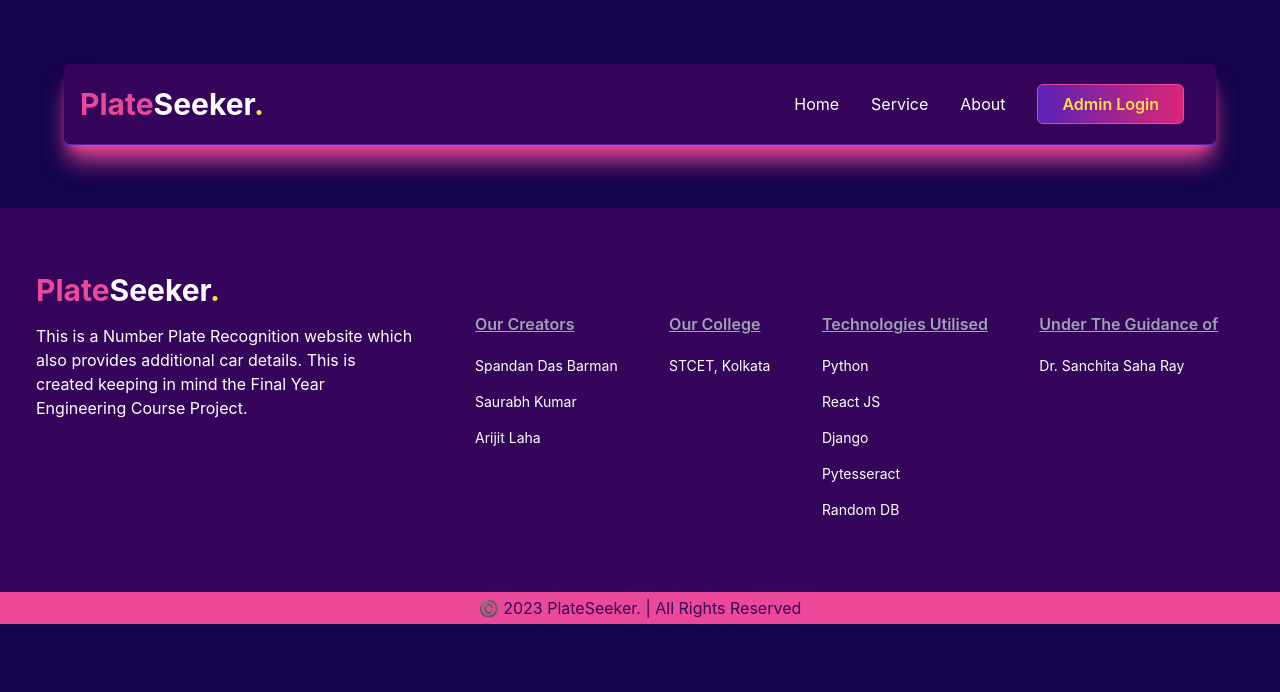
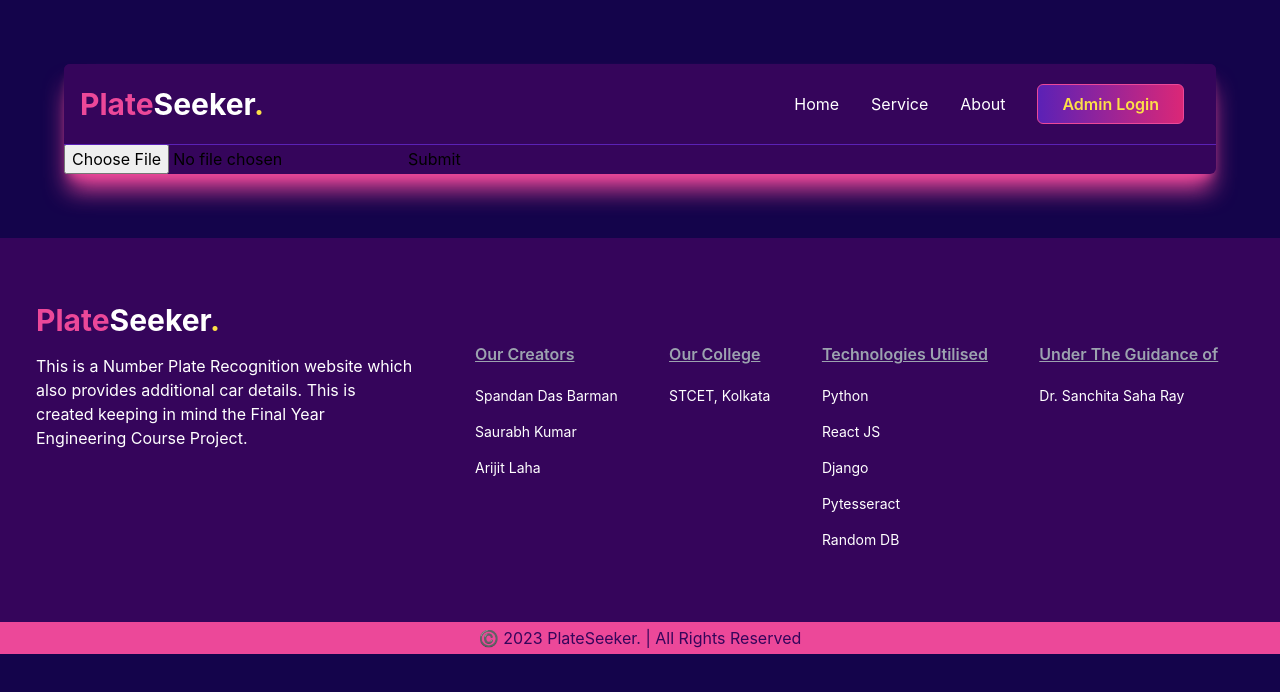
Before and after one commit to spandandb/ANPR, a React (Create React App) app in the folder frontend/number-plate-detector/: page /service in a window 1280 px wide. Shown: the top 692 px of the page. Built offline with nearby package versions, Linux system fonts and the light colour scheme.

Commit message:
Second commit

```diff
--- a/frontend/number-plate-detector/package.json
+++ b/frontend/number-plate-detector/package.json
@@ -6,6 +6,8 @@
     "@testing-library/jest-dom": "^5.16.5",
     "@testing-library/react": "^13.4.0",
     "@testing-library/user-event": "^13.5.0",
+    "axios": "^1.3.6",
+    "form-data": "^4.0.0",
     "react": "^18.2.0",
     "react-dom": "^18.2.0",
     "react-icons": "^4.8.0",
--- a/frontend/number-plate-detector/src/App.js
+++ b/frontend/number-plate-detector/src/App.js
@@ -2,18 +2,21 @@ import Navbar from './components/Navbar'
 import Footer from './components/Footer'
 import Landing from './components/Landing'
 import About from './components/About'
+import Upload from './components/Upload'
 import { BrowserRouter, Routes, Route } from 'react-router-dom';
 import './App.css';
 
 function App() {
   return (
-    <div className='bg-[#14044B]'>
+    <div className='h-full bg-[#14044B]'>
         <BrowserRouter>
         <div className='m-16 bg-[#35055B] rounded-md shadow-xl shadow-pink-500'>
           <Navbar />
           <Routes>
             <Route path='/' element={<Landing />} />
             <Route path='/about' element={<About />} />
+            <Route path='/service' element={<Upload />} />
+
           </Routes>
         </div>
           <Footer />
--- a/frontend/number-plate-detector/src/components/Landing.jsx
+++ b/frontend/number-plate-detector/src/components/Landing.jsx
@@ -29,7 +29,7 @@ export default function Landing() {
                 />
             </div>
             <div>
-                <button className="my-5 relative inline-flex items-center justify-center p-0.5 mb-2 mr-2 overflow-hidden text-sm font-medium text-gray-900 rounded-lg group bg-gradient-to-br from-purple-500 to-pink-500 group-hover:from-purple-500 group-hover:to-pink-500 hover:text-white dark:text-white focus:ring-4 focus:outline-none focus:ring-purple-200 dark:focus:ring-purple-800 bg-[#14044B]">
+                <button className="my-5 relative inline-flex items-center justify-center p-0.5 mb-2 mr-2 overflow-hidden text-sm font-medium text-gray-900 rounded-lg group bg-gradient-to-br from-purple-500 to-pink-500 group-hover:from-purple-500 group-hover:to-pink-500 hover:text-white dark:text-white focus:ring-4 focus:outline-none focus:ring-purple-200 dark:focus:ring-purple-800">
                 <span class="relative px-5 py-2.5 transition-all ease-in duration-75 bg-white dark:bg-gray-900 rounded-md group-hover:bg-opacity-0">
                 Try Now
                 </span>
--- /dev/null
+++ b/frontend/number-plate-detector/src/components/Upload.jsx
@@ -0,0 +1,28 @@
+import React, { useState } from "react";
+import FormData from 'form-data';
+import axios from 'axios';
+
+export default function Upload(){
+const[image,setImage] = useState('')
+
+function handleImage(e){
+    setImage(e.target.files[0])
+    console.log(e.target.files)
+    e.preventDefault();
+}
+
+function handleApi(){
+    // const formData = new formData();
+    // formData.append('image',image);
+    axios.post('https://dummy.restapiexample.com/api/v1/create', image).then((res) => {
+        console.log(res);
+    })
+}
+
+return (
+    <div>
+        <input type="file" name='file' onChange={handleImage}/>
+        <button onClick={handleApi}>Submit</button>
+    </div>
+);
+};
--- a/frontend/number-plate-detector/src/index.js
+++ b/frontend/number-plate-detector/src/index.js
@@ -6,9 +6,7 @@ import reportWebVitals from './reportWebVitals';
 
 const root = ReactDOM.createRoot(document.getElementById('root'));
 root.render(
-  <React.StrictMode>
-    <App />
-  </React.StrictMode>
+    <App className='bg-[#14044B]'/>
 );
 
 // If you want to start measuring performance in your app, pass a function
--- /dev/null
+++ b/package.json
@@ -0,0 +1,5 @@
+{
+  "dependencies": {
+    "form-data": "^4.0.0"
+  }
+}
```
Also changed, not shown: 2 other files (tests, documents, lock files or other folders).
